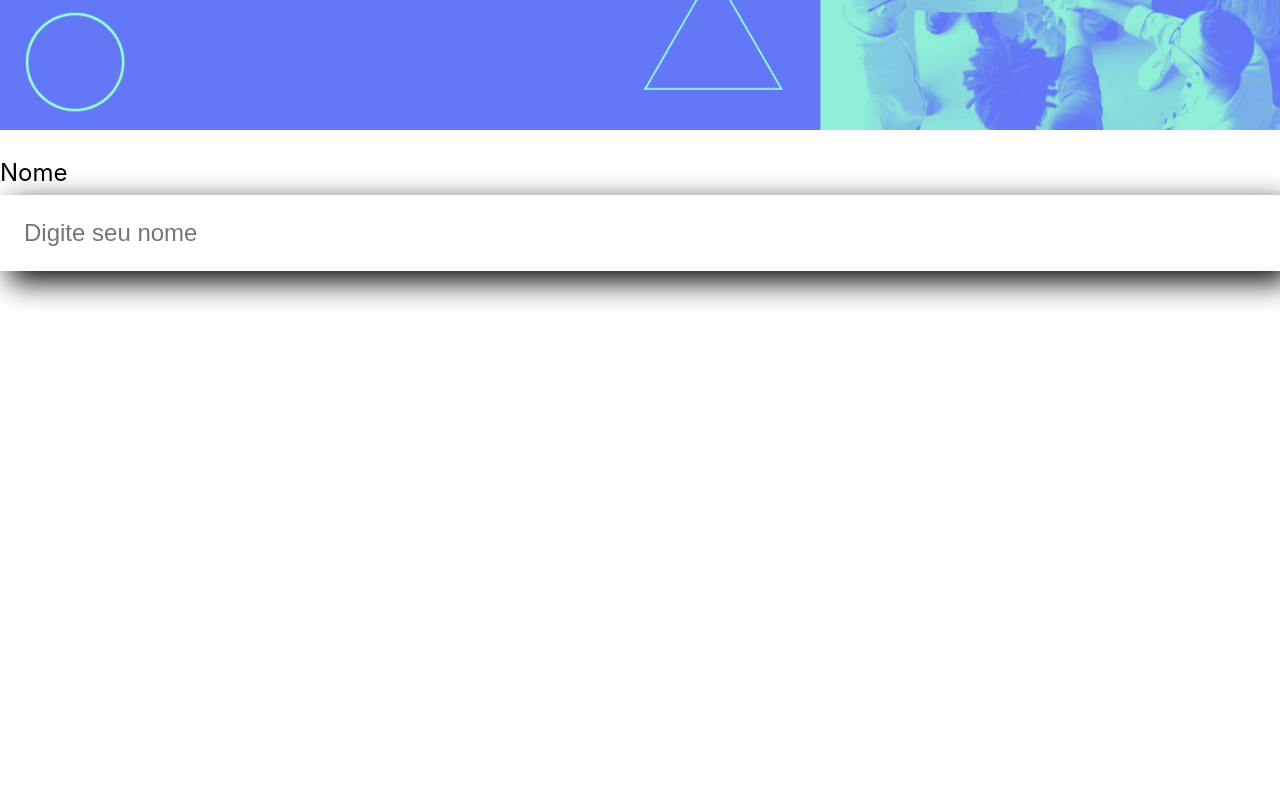
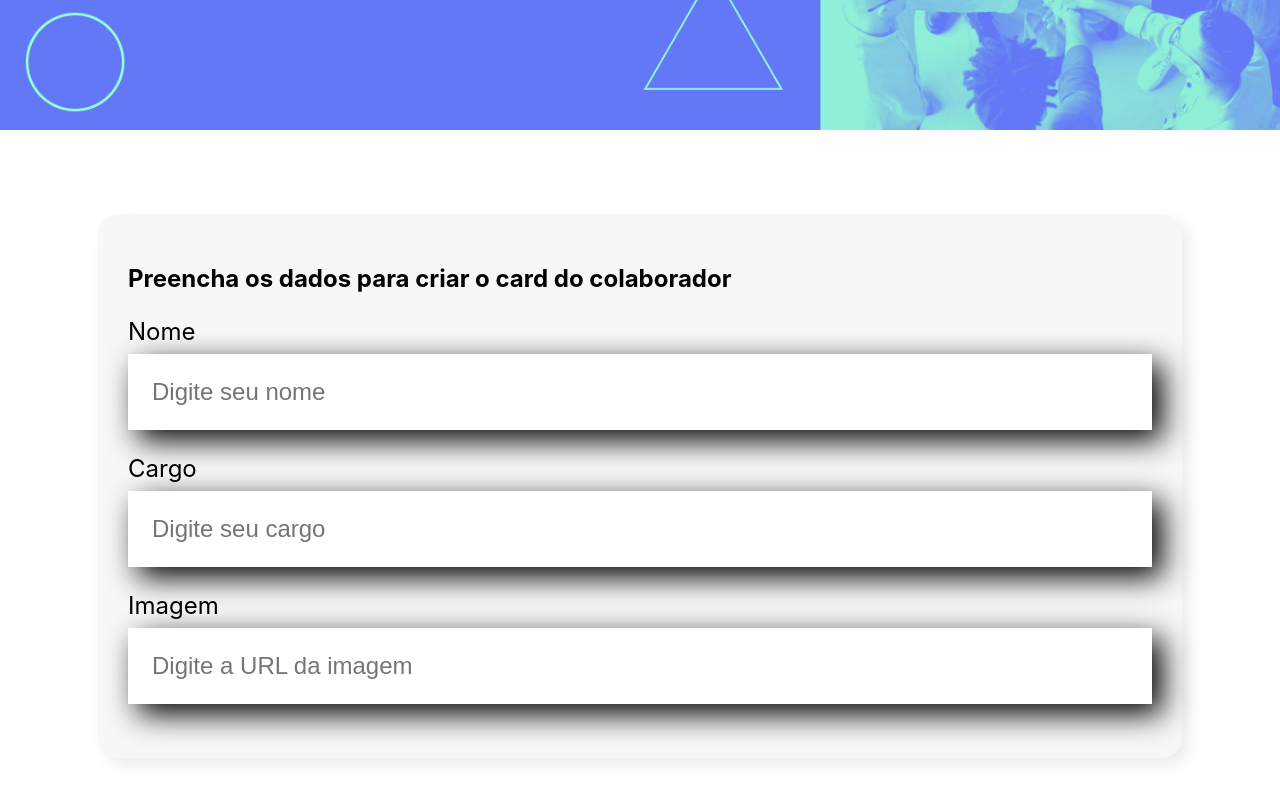
Before and after one commit to andre-zambon/organo-oracle, a React (Create React App) app: page / in a window 1280 px wide. Shown: the part 364-1164 px from the top of the page. Before the commit the page ends 800 px from the top, so only its background shows below. Built offline with nearby package versions, Linux system fonts and the light colour scheme.

Commit message:
Formata css formulário

```diff
--- a/src/App.js
+++ b/src/App.js
@@ -1,12 +1,11 @@
 import Banner from './componentes/Banner';
-import CampoTexto from './componentes/CampoTexto';
 import Formulario from './componentes/Formulario';
 
 function App() {
   return (
     <div className="App">
       <Banner/>
-      <CampoTexto/>
+      <Formulario/>
 
     </div>
   );
--- a/src/componentes/CampoTexto/index.js
+++ b/src/componentes/CampoTexto/index.js
@@ -1,10 +1,12 @@
 import './CampoTexto.css'
 
-const CampoTexto = () => {
+const CampoTexto = (props) => { //Recebe as propriedade (parâmetros informados no app.js) do objeto. pode usar qualquer nome para variável
     return (
-        <div className = "campo-texto">
-            <label>Nome</label>
-            <input placeholder="Digite seu nome"></input>
+         //Insere a classe no componente principal e a partir dele seleciona os filhos
+         <div className = "campo-texto">
+         {// acessa a propriedade label e usa o valor definido no parâmetro no app.js
+            <label>{props.label}</label> }
+            <input placeholder={props.placeholder}></input>
         </div>
     )
 }
--- a/src/componentes/Formulario/Formulario.css
+++ b/src/componentes/Formulario/Formulario.css
@@ -0,0 +1,13 @@
+.formulario {
+   display: flex;
+   justify-content: center;
+   margin: 80px 0;
+}
+
+.formulario form {
+    width: 80%;
+    background: #F7F7F7;
+    box-shadow: 7px 7px 15px rgba(0, 0, 0, 0.08);
+    border-radius: 20px;
+    padding: 30px;
+}
--- a/src/componentes/Formulario/index.js
+++ b/src/componentes/Formulario/index.js
@@ -1,11 +1,15 @@
+import CampoTexto from '../CampoTexto'
 import './Formulario.css'
 
-function Formulario () {
+
+const Formulario = () => {
     return (
-        <section>
+        <section className="formulario">
             <form>
-
-
+                <h2>Preencha os dados para criar o card do colaborador</h2>
+                <CampoTexto label='Nome' placeholder="Digite seu nome"/>
+                <CampoTexto label='Cargo' placeholder="Digite seu cargo"/>
+                <CampoTexto label='Imagem' placeholder="Digite a URL da imagem"/>
             </form>
         </section>
     )
```
